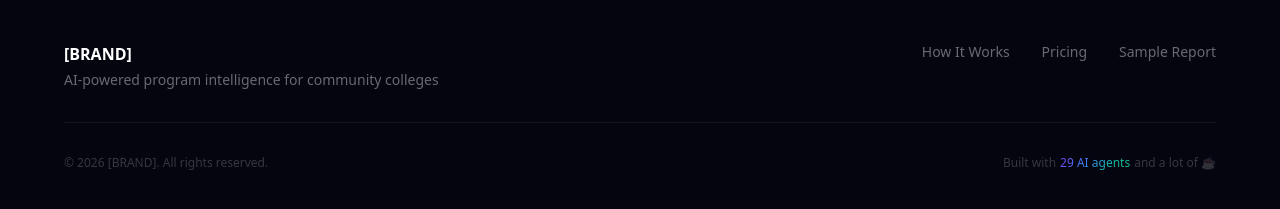
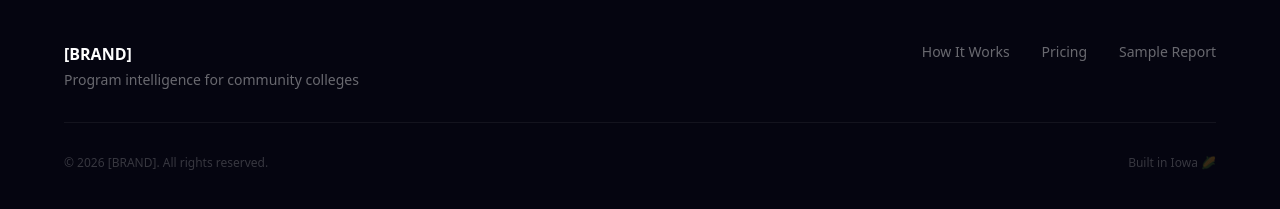
Before and after one commit to wspanic201/workforce-intelligence, a Next.js app: page / in a window 1280 px wide. Shown: the part 4363-4572 px from the top of the page. Built offline with nearby package versions, Linux system fonts and the light colour scheme.

Commit message:
Remove all AI references from footer, meta, pipeline, report page

```diff
--- a/app/layout.tsx
+++ b/app/layout.tsx
@@ -20,7 +20,7 @@ const jakarta = Plus_Jakarta_Sans({
 export const metadata: Metadata = {
   title: "[BRAND] — Program Intelligence for Community Colleges",
   description:
-    "AI-powered program intelligence. 29 agents. 76 data sources. Discover, validate, and launch the programs your region actually needs.",
+    "Program intelligence for the full lifecycle. Discover, validate, and launch the programs your region actually needs.",
 };
 
 export default function RootLayout({
@@ -46,7 +46,7 @@ export default function RootLayout({
                   [BRAND]
                 </p>
                 <p className="text-sm text-white/40 mt-1">
-                  AI-powered program intelligence for community colleges
+                  Program intelligence for community colleges
                 </p>
               </div>
               <div className="flex gap-8 text-sm text-white/40">
@@ -76,11 +76,7 @@ export default function RootLayout({
                   © {new Date().getFullYear()} [BRAND]. All rights reserved.
                 </p>
                 <div className="flex items-center gap-1">
-                  <span className="text-xs text-white/20">Built with</span>
-                  <span className="text-gradient-cosmic text-xs font-medium">
-                    29 AI agents
-                  </span>
-                  <span className="text-xs text-white/20">and a lot of ☕</span>
+                  <span className="text-xs text-white/20">Built in Iowa 🌽</span>
                 </div>
               </div>
             </div>
--- a/app/report/[token]/page.tsx
+++ b/app/report/[token]/page.tsx
@@ -37,7 +37,7 @@ export async function generateMetadata({ params }: PageProps): Promise<Metadata>
   const institution = data.structuredData?.regionalIntelligence?.institution?.name || 'Institution';
   return {
     title: `${institution} — Program Discovery Brief | [BRAND]`,
-    description: `AI-generated program discovery analysis for ${institution}. ${data.brief?.programCount || 0} program opportunities identified.`,
+    description: `Program discovery analysis for ${institution}. ${data.brief?.programCount || 0} program opportunities identified.`,
     robots: { index: false, follow: false },
   };
 }
--- a/components/cosmic/Pipeline.tsx
+++ b/components/cosmic/Pipeline.tsx
@@ -24,7 +24,7 @@ const stages: Stage[] = [
     name: 'Validate',
     short: 'Deep-dive market validation with financial projections, employer demand verification, and a clear GO or NO-GO recommendation before you invest.',
     detail:
-      'Seven specialist agents analyze market size, competitive positioning, regulatory requirements, financial viability, learner demand, employer alignment, and institutional fit.',
+      'Deep analysis across market size, competitive positioning, regulatory requirements, financial viability, learner demand, employer alignment, and institutional fit.',
     status: 'built',
   },
   {
```
